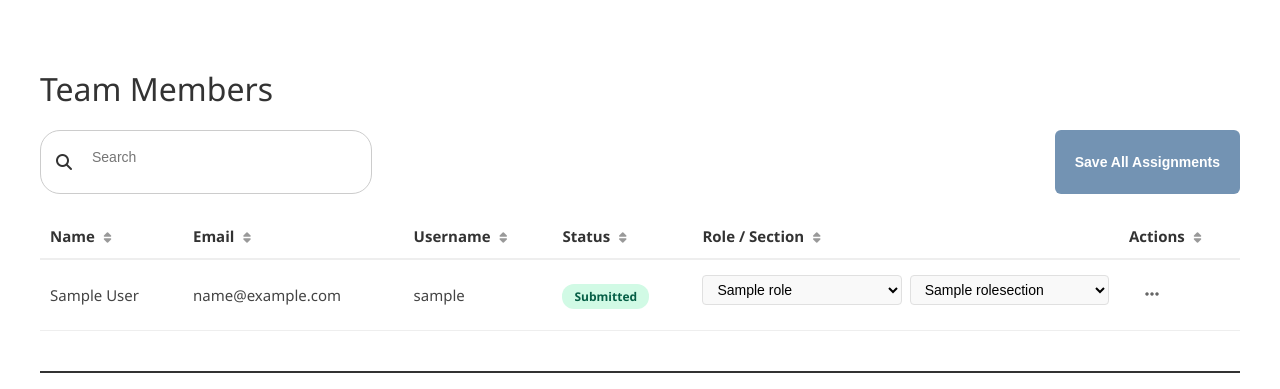
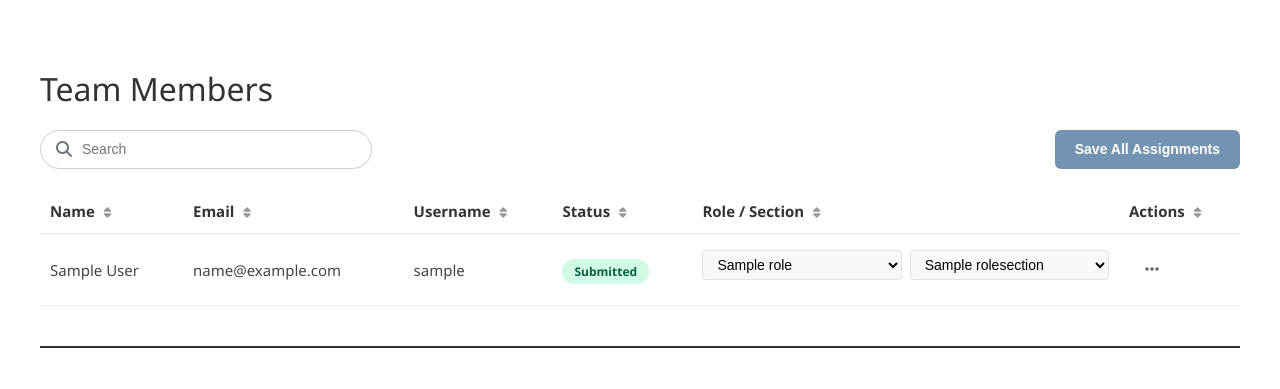
Before and after one commit to nao1000/Capstone-Project, a Django app: page /team/00000000-0000-0000-0000-000000000001/supervisor/ in a window 1280 px wide. Shown: the part 60-449 px from the top of the page. Run offline with Django 5.2, Linux system fonts and the light colour scheme; a user stored in the database is signed in; tables that the repository leaves empty hold one stand-in row (values such as "Sample post").

Commit message:
updated search bar

```diff
--- a/scheduler/scheduler/core/static/css/supervisor.css
+++ b/scheduler/scheduler/core/static/css/supervisor.css
@@ -164,9 +164,10 @@ h1 {
     border-radius: 20px;
     padding: 8px 15px;
     display: flex;
-    align-items: center;
+    align-items: center; /* This centers the icon and input vertically */
     gap: 10px;
     width: 300px;
+    background-color: #fff; /* Ensures the whole pill is white */
 }
 
 .search-wrapper input {
@@ -174,6 +175,15 @@ h1 {
     outline: none;
     width: 100%;
     font-size: 14px;
+    background: transparent; /* Strips out any default white box from the input */
+    padding: 0; /* Kills default browser padding causing vertical misalignment */
+    margin: 0;  /* Kills default margins */
+    line-height: 1.5; /* Keeps the text height predictable */
+}
+
+/* Optional: If you want to soften the magnifying glass color so it looks modern */
+.search-wrapper i {
+    color: #6c757d;
 }
 
 .btn {
```
Also changed, not shown: scheduler/scheduler/core/migrations/0001_initial.py.
